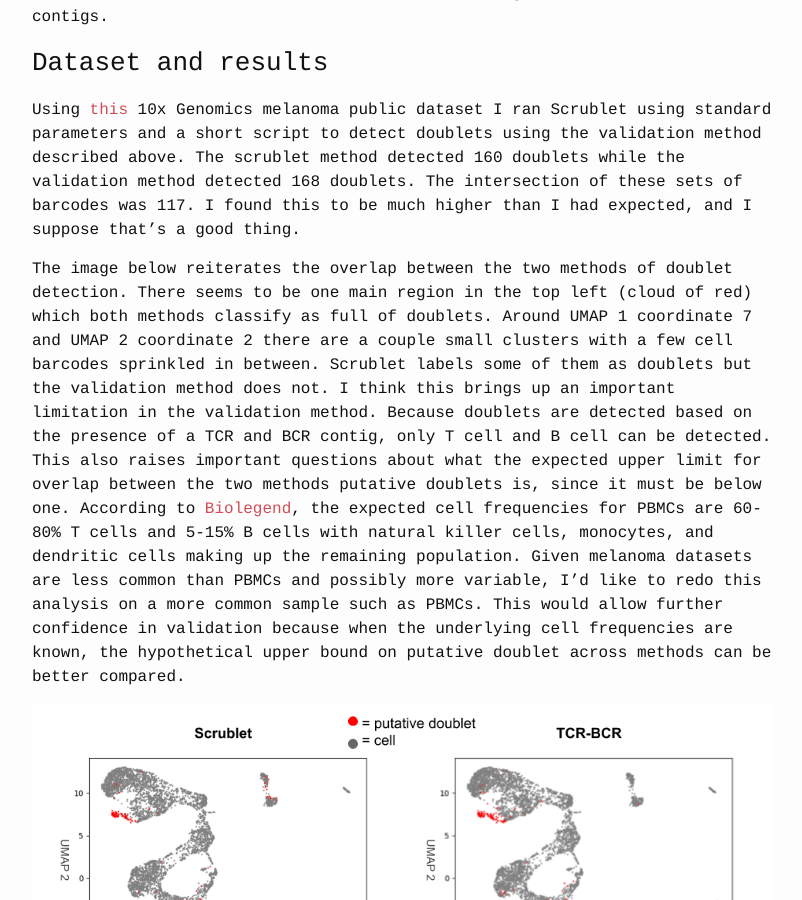
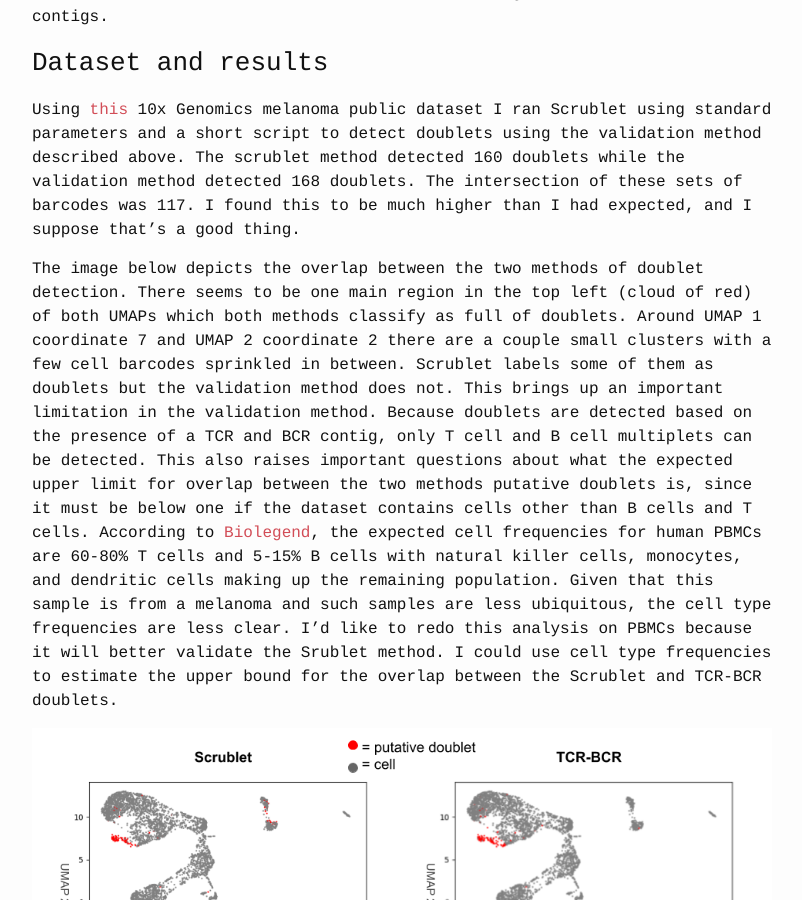
Before and after one commit to AustinHartman/auhar.com, a Jekyll site: the page built from _posts/2020-11-29-validating-artifially-detected-doublets.md, in a window 1280 px wide and 900 px high, scrolled down 1192 px. Shown: the whole window, without its empty margins (238-1040 px from the left). Built offline with Jekyll 4.4.1, drawn with Linux system fonts in a browser that asks for light colours.

Commit message:
fix typos

```diff
--- a/_posts/2020-11-29-validating-artifially-detected-doublets.md
+++ b/_posts/2020-11-29-validating-artifially-detected-doublets.md
@@ -47,24 +47,24 @@ doublets while the validation method detected 168 doublets. The
 intersection of these sets of barcodes was 117. I found this to be much
 higher than I had expected, and I suppose that’s a good thing.
 
-The image below reiterates the overlap between the two methods of doublet
-detection. There seems to be one main region in the top left (cloud of red)
+The image below depicts the overlap between the two methods of doublet
+detection. There seems to be one main region in the top left (cloud of red) of both UMAPs
 which both methods classify as full of doublets. Around UMAP 1 coordinate 7 and
 UMAP 2 coordinate 2 there are a couple small clusters with a few cell
 barcodes sprinkled in between. Scrublet labels some of them as doublets
-but the validation method does not. I think this brings up an important
+but the validation method does not. This brings up an important
 limitation in the validation method. Because doublets are detected based
-on the presence of a TCR and BCR contig, only T cell and B cell can be
+on the presence of a TCR and BCR contig, only T cell and B cell multiplets can be
 detected. This also raises important questions about what the expected
 upper limit for overlap between the two methods putative doublets is,
-since it must be below one. According to [Biolegend][biolegend-cellfreq-link], the expected cell frequencies for PBMCs are
+since it must be below one if the dataset contains cells other than B cells and T cells. According to [Biolegend][biolegend-cellfreq-link], the expected cell frequencies for human PBMCs are
 60-80% T cells and 5-15% B cells with natural killer cells, monocytes,
-and dendritic cells making up the remaining population. Given melanoma
-datasets are less common than PBMCs and possibly more variable, I'd like
-to redo this analysis on a more common sample such as PBMCs. This would
-allow further confidence in validation because when the underlying cell
-frequencies are known, the hypothetical upper bound on putative doublet
-across methods can be better compared.
+and dendritic cells making up the remaining population. Given that this
+sample is from a melanoma and such samples are less ubiquitous, the
+cell type frequencies are less clear. I'd like to
+redo this analysis on PBMCs because it will better validate the Srublet
+method. I could use cell type frequencies to estimate the upper bound for
+the overlap between the Scrublet and TCR-BCR doublets.
 
 ![doublets](/assets/scrublet-vs-tcrbcr-doublets.png)
 
```
